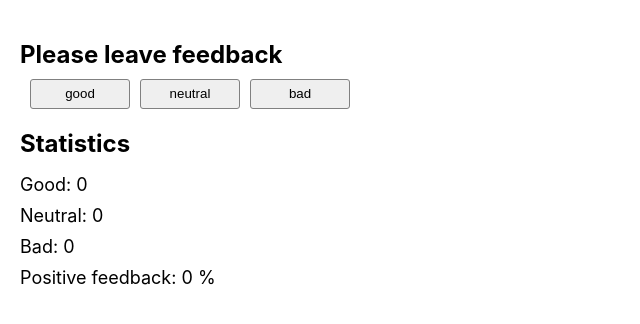
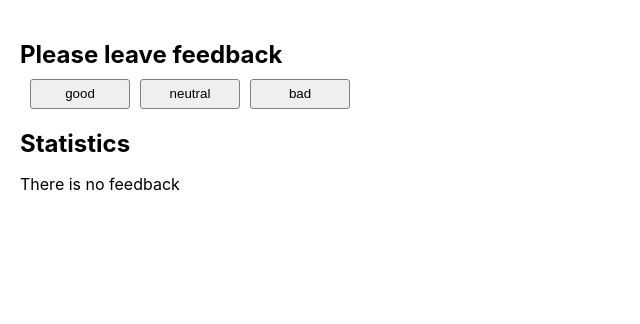
Before and after one commit to OlenaPobehailo/goit-react-hw-02-feedback, a React (Create React App) app: page / in a window 1280 px wide. Shown: the top 324 px of the page, without its empty margins (0-640 px from the left). Built offline with nearby package versions, Linux system fonts and the light colour scheme.

Commit message:
add Notification

```diff
--- a/src/components/App/App.jsx
+++ b/src/components/App/App.jsx
@@ -2,6 +2,7 @@
 import { Statistics } from 'components/Statistics/Statistics';
 import { FeedbackOptions } from 'components/FeedbackOptions/FeedbackOptions ';
 import { Section } from 'components/Section/Section';
+import { Notification } from 'components/Notification/Notification';
 
 export class App extends Component {
   state = {
@@ -67,7 +68,8 @@
             onLeaveFeedback={this.handleFeedback}
           />
         </Section>
-        <Section title='Statistics'>
+        <Section title="Statistics">
+          {total > 0 ? (
             <Statistics
               good={good}
               neutral={neutral}
@@ -75,6 +77,8 @@
               total={this.countTotalFeedback()}
               percent={total ? this.countPositiveFeedbackPercentage() : 0}
             />
+          ) : null}
+          {total > 0 ? null : <Notification message="There is no feedback" />}
         </Section>
       </div>
     );
--- /dev/null
+++ b/src/components/Notification/Notification.jsx
@@ -0,0 +1,10 @@
+import PropTypes from 'prop-types';
+import css from './Notification.module.css'
+
+export const Notification = ({ message }) => {
+  return <p>{message}</p>;
+};
+
+Notification.propTypes = {
+  message: PropTypes.string.isRequired,
+};
```
Also changed, not shown: src/components/Notification/Notification.module.css (added). Lines whose indentation alone changed are shown as unchanged.
